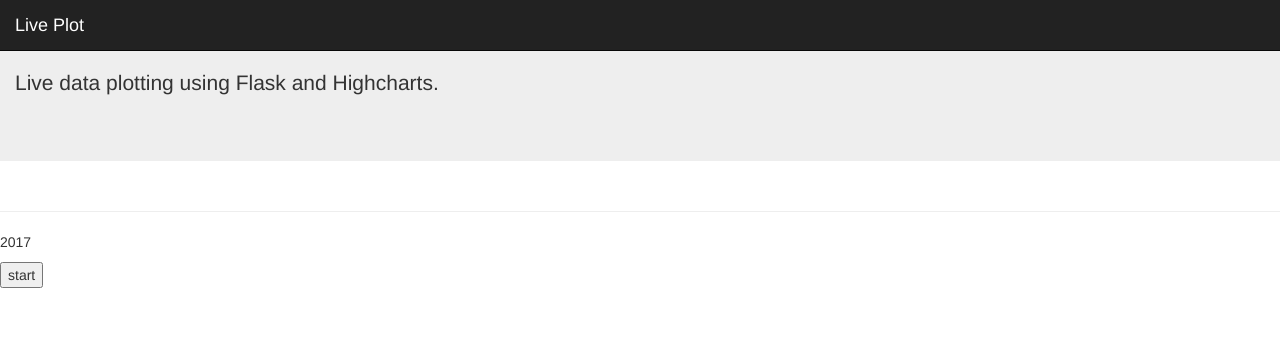
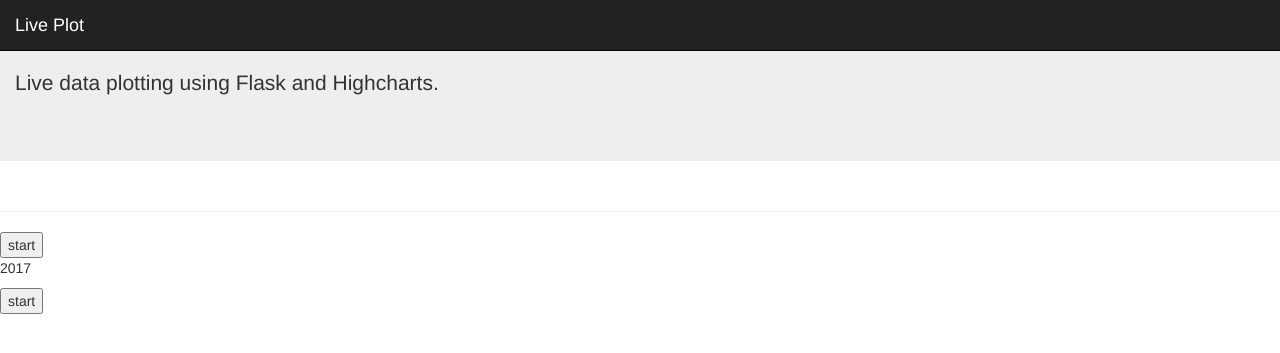
Before and after one commit to punkyoon/live-graph, a Flask app: page / in a window 1280 px wide. Shown: the top 353 px of the page. Run offline with Flask 2, Linux system fonts and the light colour scheme; some libraries are stand-ins or nearby versions.

Commit message:
Update main.html

```diff
--- a/templates/main.html
+++ b/templates/main.html
@@ -41,9 +41,36 @@
         </div>
     </div>
     <hr>
-      <footer>
-        <p>2017</p>
-      </footer>
+
+    <!--<script src="/static/js/highcharts.js"></script>-->
+    <script type="text/javascript">
+      $(document).ready(function(){
+        var sock = io.connect('http://13.78.90.3:80');
+        sock.on('connect', function(){
+          var connect_string = 'new_connect';
+          sock.send(connect_string);
+        });
+          sock.on('draw', function(msg){
+          console.log(msg);
+        });
+        $('#changeButton').on('click', function(){
+          if($('#changeButton').html() == 'start'){
+            $('#changeButton').html('stop');
+            sock.emit('change mode', {'mode': 'start'});
+          }
+          else{
+            $('#changeButton').html('start');
+            sock.emit('change mode', {'mode': 'stop'});
+          }
+        });
+      });
+    </script>
+
+    <button id="changeButton">start</button>
+
+    <footer>
+      <p>2017</p>
+    </footer>
     </div> <!-- /container -->
 
     <!--<script src="/static/js/highcharts.js"></script>-->
```
